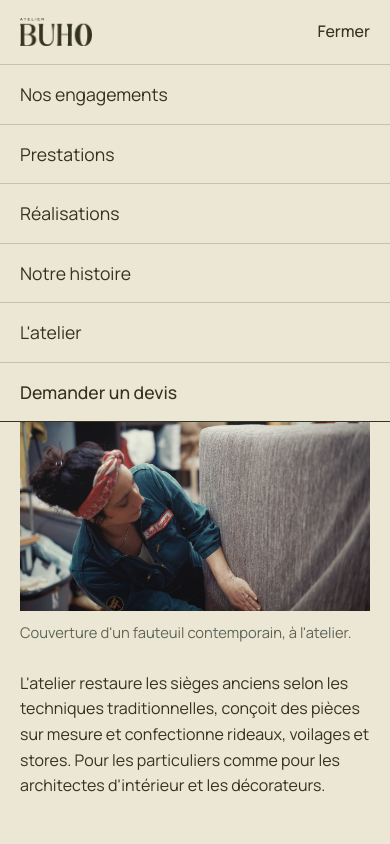
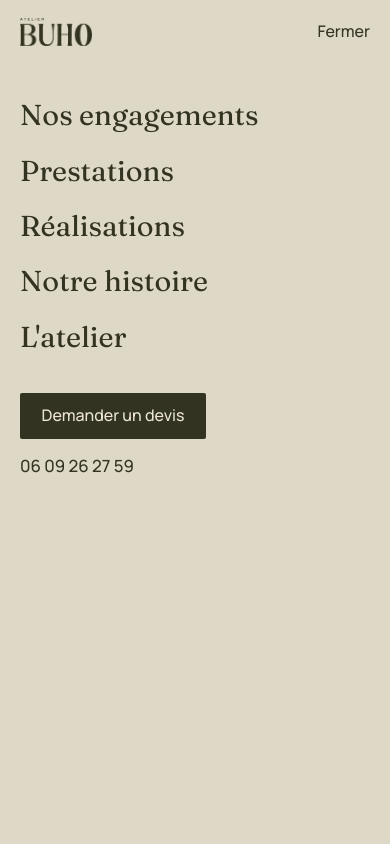
Before and after one commit to TonyHagnere/atelier-buho, a plain HTML site: page v4/index.html in a window 390 px wide. Both pictures are taken after a click on the button "Menu". Shown: the top 844 px of the page. Drawn offline with Linux system fonts and the light colour scheme.

Commit message:
Menu mobile en panneau plein écran sur fond crème
- Le menu ouvert couvre tout l'écran, la page ne défile plus dessous.
- Liens en grand dans la police des titres, page en cours soulignée, bouton de devis et numéro en bas.
- Fermeture par la touche Échap et au retour en grand écran.

Co-Authored-By: Claude Fable 5.2 <noreply@anthropic.com>

```diff
--- a/v4/index.html
+++ b/v4/index.html
@@ -66,7 +66,7 @@
   <link rel="preconnect" href="https://fonts.gstatic.com" crossorigin />
   <link href="https://fonts.googleapis.com/css2?family=Fraunces:opsz,wght@9..144,400;9..144,500&display=swap" rel="stylesheet" />
   <link href="https://fonts.googleapis.com/css2?family=Manrope:wght@400;500&display=swap" rel="stylesheet" />
-  <link rel="stylesheet" href="styles.css?v=5" />
+  <link rel="stylesheet" href="styles.css?v=6" />
 </head>
 <body class="has-bar">
 
@@ -81,6 +81,7 @@
           <li><a href="histoire.html">Notre histoire</a></li>
           <li><a href="#atelier">L'atelier</a></li>
           <li class="nav-rdv"><a href="contact.html">Demander un devis</a></li>
+          <li class="nav-tel"><a href="tel:+33609262759" class="nowrap">06 09 26 27 59</a></li>
         </ul>
       </nav>
       <a href="tel:+33609262759" class="header-tel">06 09 26 27 59</a>
@@ -345,7 +346,7 @@
     <a href="contact.html" class="btn">Demander un devis</a>
   </div>
 
-  <script src="site.js?v=5"></script>
+  <script src="site.js?v=6"></script>
 
 </body>
 </html>
--- a/v4/site.js
+++ b/v4/site.js
@@ -1,19 +1,19 @@
 // Atelier BUHO · V4 · script commun à toutes les pages
 
-// Menu mobile
+// Menu mobile : un panneau plein écran, la page ne défile plus dessous tant qu'il est ouvert
 const header = document.getElementById('site-header');
 const toggle = document.getElementById('menu-toggle');
-function closeMenu() {
-  header.classList.remove('open');
-  toggle.setAttribute('aria-expanded', 'false');
-  toggle.textContent = 'Menu';
-}
-toggle.addEventListener('click', () => {
-  const open = header.classList.toggle('open');
+function setMenu(open) {
+  header.classList.toggle('open', open);
+  document.documentElement.classList.toggle('menu-open', open);
   toggle.setAttribute('aria-expanded', String(open));
   toggle.textContent = open ? 'Fermer' : 'Menu';
-});
-document.querySelectorAll('#nav a').forEach(link => link.addEventListener('click', closeMenu));
+}
+toggle.addEventListener('click', () => setMenu(!header.classList.contains('open')));
+document.querySelectorAll('#nav a').forEach(link => link.addEventListener('click', () => setMenu(false)));
+document.addEventListener('keydown', event => { if (event.key === 'Escape') setMenu(false); });
+// Si la fenêtre repasse en grand format, le menu mobile se referme
+window.matchMedia('(min-width: 901px)').addEventListener('change', event => { if (event.matches) setMenu(false); });
 
 // Barre fixe sur mobile (numéro et bouton de devis)
 // Elle ne s'affiche que si aucune zone de la page ne propose déjà le bouton et le numéro :
--- a/v4/styles.css
+++ b/v4/styles.css
@@ -160,7 +160,7 @@ figcaption strong { font-weight: 500; color: var(--ink); }
   text-decoration-thickness: 1px;
   text-underline-offset: 0.45em;
 }
-.nav .nav-rdv { display: none; }
+.nav .nav-rdv, .nav .nav-tel { display: none; }
 .header-tel { font-weight: 500; text-decoration: none; white-space: nowrap; }
 .header-tel:hover { text-decoration: underline; text-decoration-thickness: 1px; }
 .menu-toggle {
@@ -415,28 +415,44 @@ figcaption strong { font-weight: 500; color: var(--ink); }
   .brand img { width: 4.5rem; }
   .header-cta { display: none; }
   .menu-toggle { display: block; }
+  /* Menu ouvert : un panneau crème qui couvre tout l'écran, pour ne plus le confondre
+     avec la page restée dessous. */
   .nav {
     display: none;
     position: absolute;
     top: 100%;
     left: 0;
     right: 0;
+    height: calc(100vh - 4rem);
+    height: calc(100dvh - 4rem);
     margin: 0;
-    background: var(--cream-light);
-    border-bottom: 1px solid var(--ink);
+    padding: 1.5rem 0 2rem;
+    overflow-y: auto;
+    background: var(--cream);
   }
+  .site-header.open { background: var(--cream); border-bottom-color: transparent; }
   .site-header.open .nav { display: block; }
+  html.menu-open { overflow: hidden; }
   .nav ul { display: block; }
   .nav a {
     display: block;
-    padding: 0.95rem var(--gutter);
-    border-top: 1px solid var(--rule);
-    font-size: 1.1rem;
+    padding: 0.65rem var(--gutter);
+    font: 400 1.8rem/1.2 var(--serif);
   }
-  .nav a:hover, .nav a[aria-current="page"] { text-decoration: none; }
-  .nav a[aria-current="page"] { font-weight: 500; }
-  .nav .nav-rdv { display: block; }
-  .nav .nav-rdv a { font-weight: 500; }
+  .nav a:hover { text-decoration: none; }
+  .nav a[aria-current="page"] { text-decoration: underline; text-decoration-thickness: 1px; text-underline-offset: 0.3em; }
+  .nav .nav-rdv, .nav .nav-tel { display: block; }
+  .nav .nav-rdv { margin: 1.75rem var(--gutter) 0; }
+  .nav .nav-rdv a {
+    display: inline-block;
+    padding: 0.85rem 1.35rem;
+    background: var(--olive-black);
+    color: var(--cream-light);
+    font: 500 1rem/1.2 var(--sans);
+    border-radius: 2px;
+    text-decoration: none;
+  }
+  .nav .nav-tel a { margin-top: 0.4rem; font: 500 1.05rem/1.2 var(--sans); }
   .place-section, .service, .group { scroll-margin-top: 4.5rem; }
 
   .cols { display: block; }
```
Also changed, not shown: v4/contact.html (+3 -2 lines), v4/engagements.html (+3 -2 lines), v4/histoire.html (+3 -2 lines), v4/prestations.html (+3 -2 lines), v4/realisations.html (+3 -2 lines).
